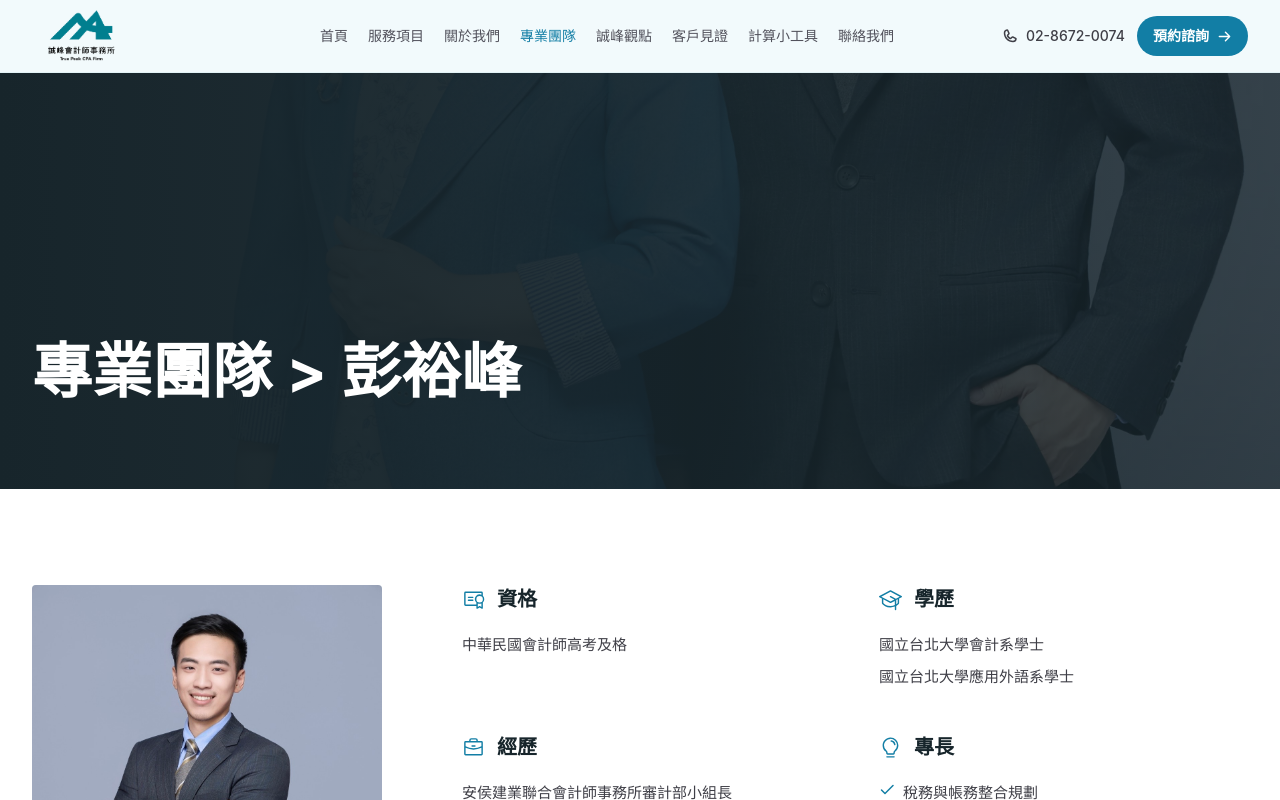
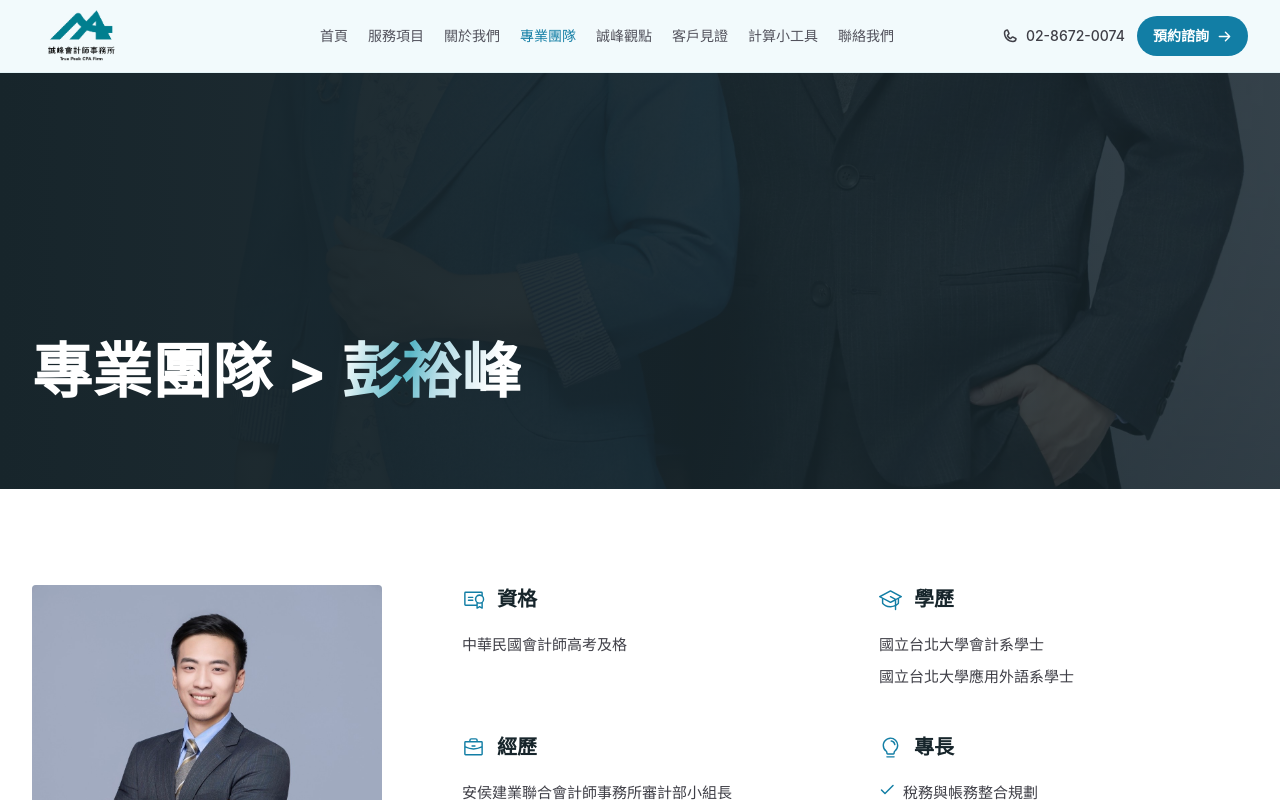
Before and after one commit to TruePeak0316/website-setting, a Next.js app: page /team/peng-yu-feng in a window 1280 px wide. Shown: the top 800 px of the page. Built offline with nearby package versions, Linux system fonts and the light colour scheme.

Commit message:
fix(team): refine profile hero effects

```diff
--- a/components/ui/PageHero.tsx
+++ b/components/ui/PageHero.tsx
@@ -1,7 +1,8 @@
 import Image from "next/image";
+import type { ReactNode } from "react";
 
 interface PageHeroProps {
-  title: string;
+  title: ReactNode;
   description?: string;
   image: string;
   kicker?: string;
--- a/pages/team/peng-yu-feng.tsx
+++ b/pages/team/peng-yu-feng.tsx
@@ -38,10 +38,17 @@ export default function PengYuFengPage() {
   return (
     <SiteLayout>
       <Seo title="彭裕峰｜主持會計師" path="/team/peng-yu-feng" description="彭裕峰主持會計師的資格、學歷、經歷與專長介紹。" />
-      <PageHero title="專業團隊 > 彭裕峰" image="/images/home-trust-team.webp" />
+      <PageHero
+        title={
+          <>
+            專業團隊 &gt; <span className="hero-gradient-text-on-dark">彭裕峰</span>
+          </>
+        }
+        image="/images/home-trust-team.webp"
+      />
       <section className="section-pad bg-white" aria-label="彭裕峰專業介紹內容區">
         <div className="page-shell grid gap-12 lg:grid-cols-[350px_minmax(0,1fr)] lg:items-start lg:gap-20">
-          <div className="w-full max-w-[350px]">
+          <div className="mx-auto w-full max-w-[350px] lg:mx-0">
             <div className="relative aspect-square w-full overflow-hidden rounded-[4px] bg-brand-light/35">
               <Image src="/images/彭裕峰.jpg" alt="彭裕峰主持會計師" fill sizes="(min-width: 1024px) 350px, 100vw" className="object-cover" priority />
             </div>
--- a/styles/globals.css
+++ b/styles/globals.css
@@ -134,6 +134,15 @@
 
   .hero-gradient-text {
     background-image: linear-gradient(105deg, #17252b 0%, #127ea5 34%, #007f8f 52%, #07566f 70%, #17252b 100%);
+    background-size: 220% 100%;
+    color: transparent;
+    -webkit-background-clip: text;
+    background-clip: text;
+    animation: hero-title-gradient 8s ease-in-out infinite;
+  }
+
+  .hero-gradient-text-on-dark {
+    background-image: linear-gradient(105deg, #ffffff 0%, #ffffff 34%, #58b6c6 50%, #b7dde7 58%, #ffffff 72%, #ffffff 100%);
     background-size: 220% 100%;
     color: transparent;
     -webkit-background-clip: text;
@@ -745,6 +754,7 @@
     }
 
     .hero-gradient-text,
+    .hero-gradient-text-on-dark,
     .home-hero-grid,
     .home-hero-line,
     .home-hero-shape,
```
